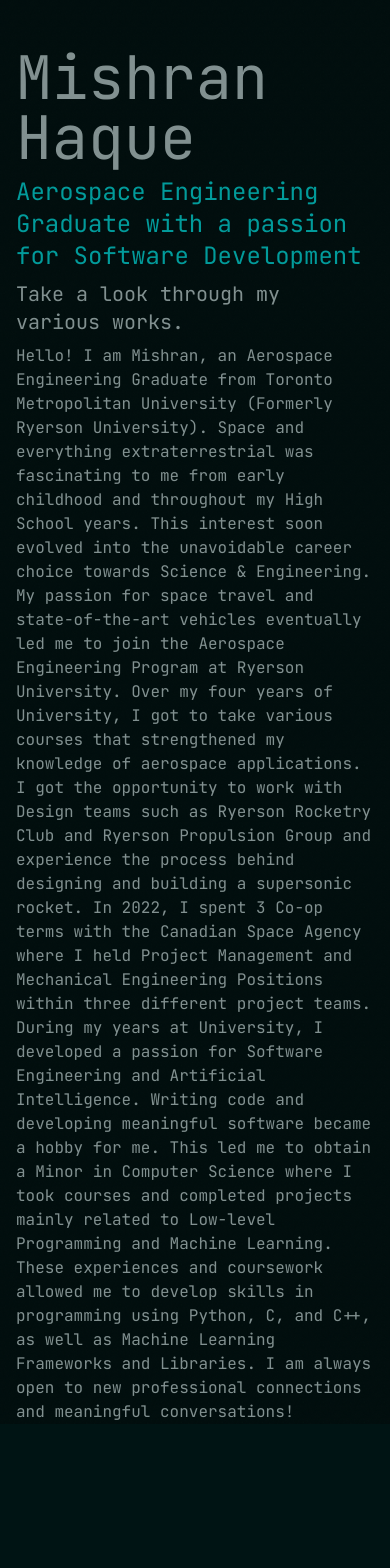
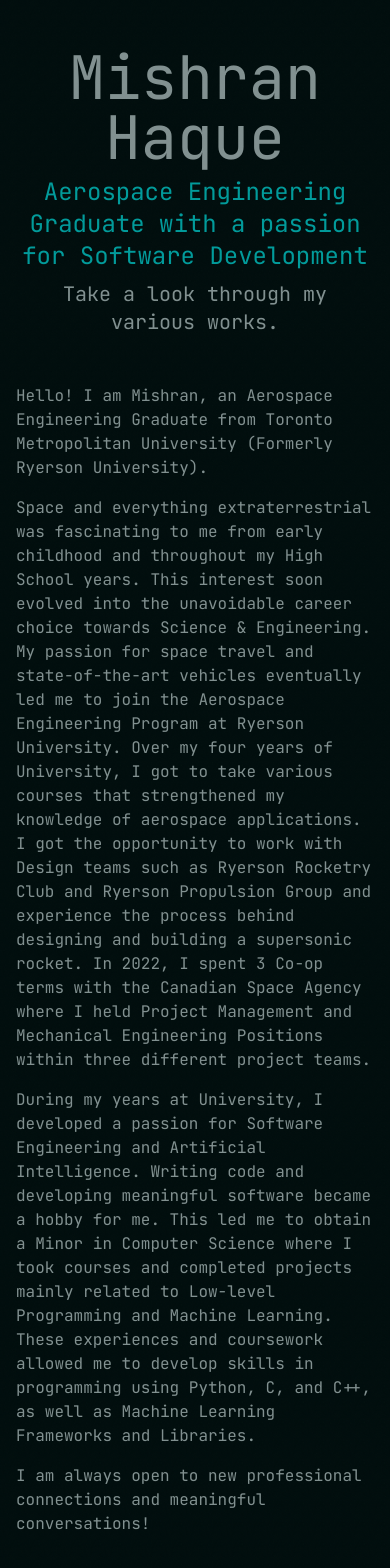
Before and after one commit to Haqquee/MishranHaque-Portfolio, a Next.js app: page / in a window 390 px wide. Shown: the part 144-1712 px from the top of the page. Before the commit the page ends 1568 px from the top, so only its background shows below. Built offline with nearby package versions, Linux system fonts and the light colour scheme; a web font is replaced by a local one.

Commit message:
Temporarily finished homepage

```diff
--- a/app/components/Navbar.tsx
+++ b/app/components/Navbar.tsx
@@ -14,7 +14,7 @@
   return(
     <nav className="invisible lg:visible fixed left-10 space-y-6 flex flex-col justify-center h-full">
       <button className="lg:hidden text-white" onClick={toggleNavbar}> hamburger </button>
-      <Link href="/">
+      <Link href="/" className="">
         Home
       </Link>
       <Link href="/">
--- a/app/page.tsx
+++ b/app/page.tsx
@@ -3,8 +3,8 @@
 
 export default function Home() {
   return (
-    <main className="min-h-screen flex justify-center flex-col lg:flex-row mt-48">
-      <div className="lg:w-1/3 lg:text-right px-4">
+    <main className="min-h-screen flex justify-center w-screen flex-col mx-auto lg:flex-row lg:w-full mt-48">
+      <div className="text-center w-full lg:w-1/3 lg:text-right px-4">
         <h1 className="pb-2">
            Mishran Haque
         </h1>
@@ -16,17 +16,20 @@
         </h3>
       </div>
 
-      <div className="lg:w-2/3 text-left px-4">
+      <div className="py-10 text-left px-4 lg:w-2/3 lg:py-0 space-y-4">
         <p>
-        Hello! I am Mishran, an Aerospace Engineering Graduate from Toronto Metropolitan University (Formerly Ryerson University).
+          Hello! I am Mishran, an Aerospace Engineering Graduate from Toronto Metropolitan University (Formerly Ryerson University).
+        </p>
+        <p>
+          Space and everything extraterrestrial was fascinating to me from early childhood and throughout my High School years. This interest soon evolved into the unavoidable career choice towards Science & Engineering. My passion for space travel and state-of-the-art vehicles eventually led me to join the Aerospace Engineering Program at Ryerson University. Over my four years of University, I got to take various courses that strengthened my knowledge of aerospace applications. I got the opportunity to work with Design teams such as Ryerson Rocketry Club and Ryerson Propulsion Group and experience the process behind designing and building a supersonic rocket. In 2022, I spent 3 Co-op terms with the Canadian Space Agency where I held Project Management and Mechanical Engineering Positions within three different project teams.
+        </p>
+        <p>
+          During my years at University, I developed a passion for Software Engineering and Artificial Intelligence. Writing code and developing meaningful software became a hobby for me. This led me to obtain a Minor in Computer Science where I took courses and completed projects mainly related to Low-level Programming and Machine Learning. These experiences and coursework allowed me to develop skills in programming using Python, C, and C++, as well as Machine Learning Frameworks and Libraries.
+        </p>
+        <p>
+          I am always open to new professional connections and meaningful conversations!
+        </p>
 
-        Space and everything extraterrestrial was fascinating to me from early childhood and throughout my High School years. This interest soon evolved into the unavoidable career choice towards Science & Engineering. My passion for space travel and state-of-the-art vehicles eventually led me to join the Aerospace Engineering Program at Ryerson University. Over my four years of University, I got to take various courses that strengthened my knowledge of aerospace applications. I got the opportunity to work with Design teams such as Ryerson Rocketry Club and Ryerson Propulsion Group and experience the process behind designing and building a supersonic rocket. In 2022, I spent 3 Co-op terms with the Canadian Space Agency where I held Project Management and Mechanical Engineering Positions within three different project teams.
-
-        During my years at University, I developed a passion for Software Engineering and Artificial Intelligence. Writing code and developing meaningful software became a hobby for me. This led me to obtain a Minor in Computer Science where I took courses and completed projects mainly related to Low-level Programming and Machine Learning. These experiences and coursework allowed me to develop skills in programming using Python, C, and C++, as well as Machine Learning Frameworks and Libraries.
-
-        I am always open to new professional connections and meaningful conversations!
-
-        </p>
       </div>
     </main>
   );
```
